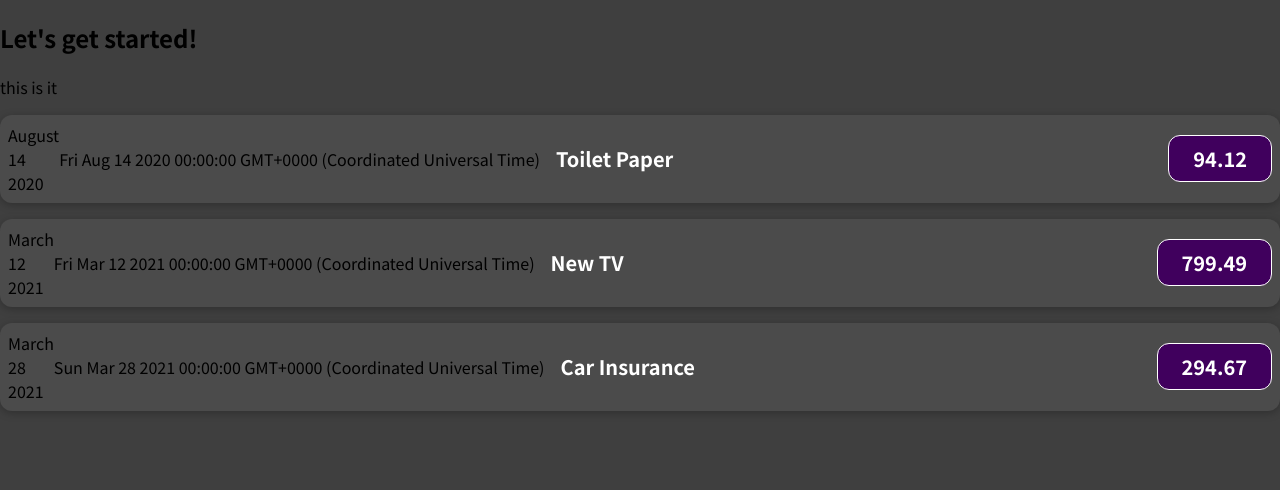
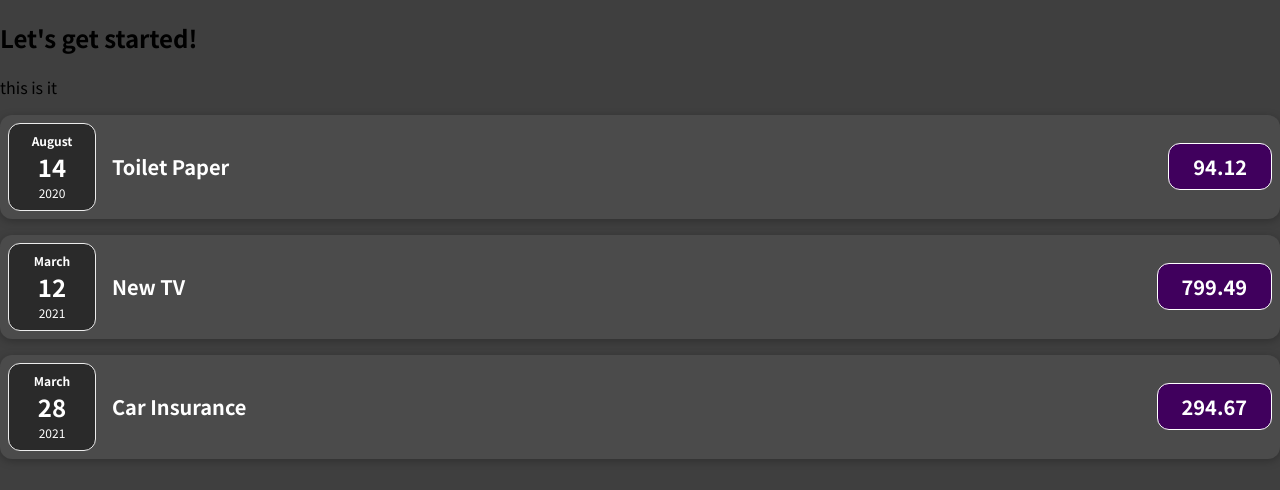
Before and after one commit to ghozlene/react-course, a React (Create React App) app: page / in a window 1280 px wide. Shown: the top 490 px of the page. Built offline with nearby package versions, Linux system fonts and the light colour scheme.

Commit message:
Spliting components into multiple component

```diff
--- /dev/null
+++ b/src/components/ExpenseDate.css
@@ -0,0 +1,26 @@
+.expense-date {
+	display: flex;
+	flex-direction: column;
+	width: 5.5rem;
+	height: 5.5rem;
+	border: 1px solid #ececec;
+	background-color: #2a2a2a;
+	color: white;
+	border-radius: 12px;
+	align-items: center;
+	justify-content: center;
+}
+
+.expense-date__month {
+	font-size: 0.75rem;
+	font-weight: bold;
+}
+
+.expense-date__year {
+	font-size: 0.75rem;
+}
+
+.expense-date__day {
+	font-size: 1.5rem;
+	font-weight: bold;
+}
--- /dev/null
+++ b/src/components/ExpenseDate.js
@@ -0,0 +1,16 @@
+import React from 'react';
+import './ExpenseDate.css';
+const ExpenseDate = ({ expenses }) => {
+	const month = expenses.date.toLocaleString('en-us', { month: 'long' });
+	const year = expenses.date.getFullYear();
+	const day = expenses.date.toLocaleString('en-us', { day: '2-digit' });
+	return (
+		<div className='expense-date'>
+			<div className='expense-date__month '>{month}</div>
+			<div className='expense-date__day '>{day}</div>
+			<div className='expense-date__year'>{year}</div>
+		</div>
+	);
+};
+
+export default ExpenseDate;
--- a/src/components/ExpensesItem.jsx
+++ b/src/components/ExpensesItem.jsx
@@ -1,19 +1,12 @@
 import React from 'react';
+import ExpenseDate from './ExpenseDate';
 import './ExpensesItem.css';
 const ExpensesItem = ({ expenses }) => {
-	const month = expenses.date.toLocaleString('en-us', { month: 'long' });
-	const year = expenses.date.getFullYear();
-	const day = expenses.date.toLocaleString('en-us', { day: '2-digit' });
 	return (
 		<>
 			<div className='expense-item'>
-				<div>
-					<div>{month}</div>
-					<div>{day}</div>
-					<div>{year}</div>
-				</div>
+				<ExpenseDate expenses={expenses} />
 
-				<div>{expenses.date.toString()}</div>
 				<div className='expense-item__description'>
 					<h2> {expenses.title}</h2>
 					<div className='expense-item__price '> {expenses.amount}</div>
```
